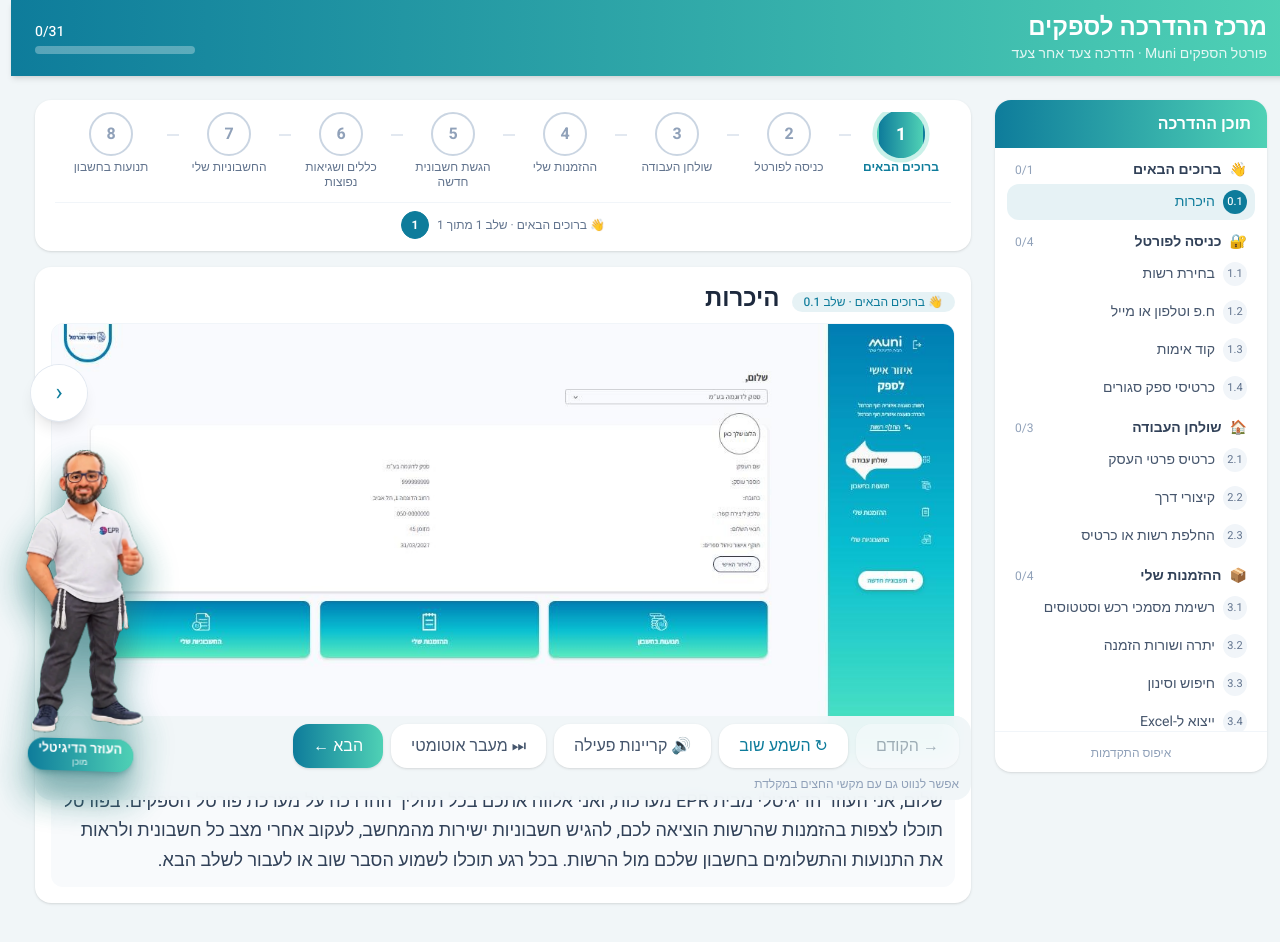
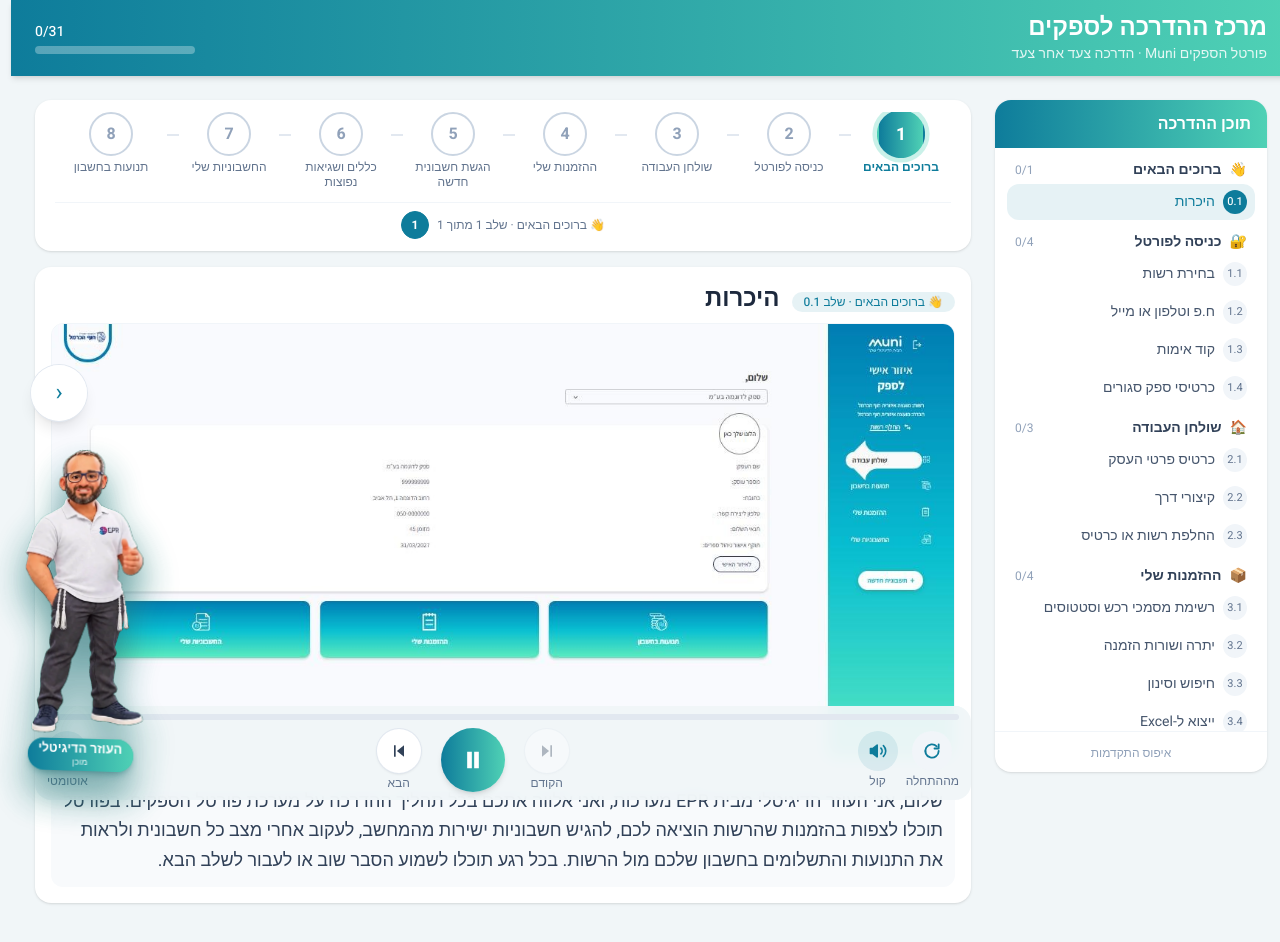
Before and after one commit to mimran2207-EPR/portel-sifkim, a React (Vite) app: page / in a window 1280 px wide. Shown: the top 942 px of the page. Built offline with nearby package versions, Linux system fonts and the light colour scheme.

Commit message:
ui: media-player control bar with play/pause, progress and icon buttons

```diff
--- a/src/App.tsx
+++ b/src/App.tsx
@@ -45,6 +45,8 @@
   const [narrate, setNarrate] = useState(isNarrationEnabled);
   const [autoAdvance, setAutoAdvance] = useState(loadAuto);
   const [activeWord, setActiveWord] = useState(-1);
+  const [paused, setPaused] = useState(false);
+  const [progress, setProgress] = useState(0);
   const autoTimer = useRef<ReturnType<typeof setTimeout> | undefined>(undefined);
 
   const step = allSteps[index];
@@ -66,6 +68,8 @@
   useEffect(() => {
     setLast(step.id);
     setActiveWord(-1);
+    setPaused(false);
+    setProgress(0);
     return () => clearTimeout(autoTimer.current);
   }, [step.id, replay]);
 
@@ -175,6 +179,8 @@
                 narrate={narrate}
                 onWord={setActiveWord}
                 onFinished={onNarrationFinished}
+                paused={paused}
+                onProgress={setProgress}
               />
             }
           />
@@ -190,6 +196,9 @@
               onToggleNarrate={toggleNarrate}
               autoAdvance={autoAdvance}
               onToggleAuto={toggleAuto}
+              paused={paused}
+              onTogglePause={() => setPaused((v) => !v)}
+              progress={progress}
             />
           </div>
         </main>
--- a/src/components/AvatarPanel.tsx
+++ b/src/components/AvatarPanel.tsx
@@ -1,7 +1,7 @@
 import { useEffect, useRef, useState } from "react";
 import type { Step } from "../content/types";
 import { TALK_FRAMES, avatarVideoUrl } from "../lib/media";
-import { narrate as startNarration } from "../lib/narration";
+import { narrate as startNarration, type NarrationControl } from "../lib/narration";
 import { stopSpeaking } from "../lib/speech";
 import { wordAtProgress } from "../lib/words";
 
@@ -13,6 +13,10 @@
   onWord?: (index: number) => void;
   /** Narration ended; `completed` is false when it was stopped or blocked. */
   onFinished?: (completed: boolean) => void;
+  /** Player pause: freezes the video or narration where it is. */
+  paused?: boolean;
+  /** Playback position 0..1 for the player progress bar. */
+  onProgress?: (fraction: number) => void;
 }
 
 // Playback order: the step's own recorded video → the module intro video (first
@@ -27,13 +31,15 @@
 // Floating 3D presenter card that sits on the screenshot. While narrating, the voice
 // level swaps between closed/half/open mouth frames (lip movement) and drives a glow.
 // Remount (via `key`) to restart playback for a step.
-export default function AvatarPanel({ step, introUrl, narrate, onWord, onFinished }: Props) {
+export default function AvatarPanel({ step, introUrl, narrate, onWord, onFinished, paused = false, onProgress }: Props) {
   const [phase, setPhase] = useState<Phase>("step-video");
   const [videoReady, setVideoReady] = useState(false);
   const [speaking, setSpeaking] = useState(false);
   const cardRef = useRef<HTMLDivElement>(null);
-  const handlersRef = useRef({ onWord, onFinished });
-  handlersRef.current = { onWord, onFinished };
+  const videoRef = useRef<HTMLVideoElement>(null);
+  const controlRef = useRef<NarrationControl | null>(null);
+  const handlersRef = useRef({ onWord, onFinished, onProgress });
+  handlersRef.current = { onWord, onFinished, onProgress };
 
   const videoSrc = phase === "step-video" ? avatarVideoUrl(step.id) : phase === "intro-video" ? introUrl : undefined;
 
@@ -44,7 +50,8 @@
 
   useEffect(() => {
     if (phase !== "narration" || !narrate) return;
-    return startNarration(step.id, step.script, {
+    const ctl = startNarration(step.id, step.script, {
+      onProgress: (f) => handlersRef.current.onProgress?.(f),
       onStart: () => setSpeaking(true),
       onEnd: (completed) => {
         setSpeaking(false);
@@ -58,17 +65,35 @@
         el.dataset.mouth = mouthFor(v);
       },
     });
+    controlRef.current = ctl;
+    return () => {
+      controlRef.current = null;
+      ctl();
+    };
   }, [phase, narrate, step.id, step.script]);
+
+  // Player pause / resume for whichever is playing (video or narration).
+  useEffect(() => {
+    const v = videoRef.current;
+    if (v && videoReady) {
+      if (paused) v.pause();
+      else void (v.play() as Promise<void> | undefined)?.catch?.(() => {});
+    } else if (controlRef.current) {
+      if (paused) controlRef.current.pause?.();
+      else controlRef.current.resume?.();
+    }
+  }, [paused, videoReady]);
 
   useEffect(() => () => stopSpeaking(), []);
 
-  const status = videoReady ? "▶ מציג סרטון" : speaking ? "🔊 מסביר…" : narrate ? "מוכן" : "🔇 קריינות כבויה";
+  const status = paused ? "⏸ מושהה" : videoReady ? "▶ מציג סרטון" : speaking ? "🔊 מסביר…" : narrate ? "מוכן" : "🔇 קריינות כבויה";
 
   return (
     <aside aria-label="העוזר הדיגיטלי, המדריך" className="avatar-stage">
       <div ref={cardRef} data-mouth="0" className={`avatar-3d ${speaking ? "is-speaking" : ""}`}>
         {videoSrc && (
           <video
+            ref={videoRef}
             key={videoSrc}
             src={videoSrc}
             autoPlay
@@ -82,6 +107,7 @@
             onTimeUpdate={(e) => {
               // The step's own video speaks the script: drive the karaoke caption from it.
               const v = e.currentTarget;
+              if (v.duration > 0) handlersRef.current.onProgress?.(v.currentTime / v.duration);
               if (phase === "step-video" && v.duration > 0) handlersRef.current.onWord?.(wordAtProgress(step.script, v.currentTime / v.duration));
             }}
             onEnded={() => {
--- a/src/components/Controls.tsx
+++ b/src/components/Controls.tsx
@@ -9,57 +9,160 @@
   onToggleNarrate: () => void;
   autoAdvance: boolean;
   onToggleAuto: () => void;
+  paused: boolean;
+  onTogglePause: () => void;
+  /** Playback position of the current step, 0..1. */
+  progress: number;
 }
 
-const base =
-  "rounded-2xl px-5 py-2.5 font-medium shadow-sm transition focus-visible:outline-2 focus-visible:outline-offset-2 focus-visible:outline-[#0e7c9b] disabled:cursor-not-allowed disabled:opacity-40";
+// Media-player style bar (RTL): previous on the right, a big play/pause in the middle,
+// next on the left; replay / narration / auto-advance as secondary icon buttons.
+const Icon = {
+  // In RTL "previous" points right and "next" points left.
+  prev: (
+    <svg viewBox="0 0 24 24" className="h-5 w-5" fill="currentColor" aria-hidden="true">
+      <path d="M6 5h2v14H6zM9.5 12 18 5v14z" transform="matrix(-1 0 0 1 24 0)" />
+    </svg>
+  ),
+  next: (
+    <svg viewBox="0 0 24 24" className="h-5 w-5" fill="currentColor" aria-hidden="true">
+      <path d="M6 5h2v14H6zM9.5 12 18 5v14z" />
+    </svg>
+  ),
+  play: (
+    <svg viewBox="0 0 24 24" className="h-7 w-7" fill="currentColor" aria-hidden="true">
+      <path d="M8 5v14l11-7z" transform="matrix(-1 0 0 1 24 0)" />
+    </svg>
+  ),
+  pause: (
+    <svg viewBox="0 0 24 24" className="h-7 w-7" fill="currentColor" aria-hidden="true">
+      <path d="M7 5h4v14H7zM13 5h4v14h-4z" />
+    </svg>
+  ),
+  replay: (
+    <svg viewBox="0 0 24 24" className="h-5 w-5" fill="none" stroke="currentColor" strokeWidth="2.2" strokeLinecap="round" strokeLinejoin="round" aria-hidden="true">
+      <path d="M20 12a8 8 0 1 1-2.34-5.66" />
+      <path d="M20 4v5h-5" />
+    </svg>
+  ),
+  soundOn: (
+    <svg viewBox="0 0 24 24" className="h-5 w-5" fill="none" stroke="currentColor" strokeWidth="2" strokeLinecap="round" strokeLinejoin="round" aria-hidden="true">
+      <path d="M11 5 6 9H3v6h3l5 4z" fill="currentColor" />
+      <path d="M15.5 8.5a5 5 0 0 1 0 7M18.5 5.5a9 9 0 0 1 0 13" />
+    </svg>
+  ),
+  soundOff: (
+    <svg viewBox="0 0 24 24" className="h-5 w-5" fill="none" stroke="currentColor" strokeWidth="2" strokeLinecap="round" strokeLinejoin="round" aria-hidden="true">
+      <path d="M11 5 6 9H3v6h3l5 4z" fill="currentColor" />
+      <path d="m16 9 6 6M22 9l-6 6" />
+    </svg>
+  ),
+  auto: (
+    <svg viewBox="0 0 24 24" className="h-5 w-5" fill="none" stroke="currentColor" strokeWidth="2" strokeLinecap="round" strokeLinejoin="round" aria-hidden="true">
+      <path d="M17 2l4 4-4 4" />
+      <path d="M3 11v-1a4 4 0 0 1 4-4h14" />
+      <path d="M7 22l-4-4 4-4" />
+      <path d="M21 13v1a4 4 0 0 1-4 4H3" />
+    </svg>
+  ),
+};
 
-export default function Controls({ isFirst, isLast, finished, onPrev, onNext, onReplay, narrate, onToggleNarrate, autoAdvance, onToggleAuto }: Props) {
+const round =
+  "flex items-center justify-center rounded-full transition focus-visible:outline-2 focus-visible:outline-offset-2 focus-visible:outline-[#0e7c9b] disabled:cursor-not-allowed disabled:opacity-35";
+
+function Labeled({ label, children }: { label: string; children: React.ReactNode }) {
+  return (
+    <div className="flex flex-col items-center gap-0.5">
+      {children}
+      <span className="text-[0.68rem] text-slate-500 md:text-xs" aria-hidden="true">
+        {label}
+      </span>
+    </div>
+  );
+}
+
+export default function Controls(p: Props) {
+  const toggle = (on: boolean) => (on ? "bg-[#0e7c9b]/10 text-[#0e7c9b]" : "bg-slate-100 text-slate-400");
   return (
     <div className="flex flex-col gap-2">
-      <div className="flex flex-wrap items-center gap-2">
-        <button type="button" className={`${base} bg-white text-slate-700 hover:bg-slate-50`} onClick={onPrev} disabled={isFirst}>
-          <span aria-hidden="true">→ </span>הקודם
+      {/* playback progress of the current step */}
+      <div className="h-1.5 w-full overflow-hidden rounded-full bg-slate-200" role="progressbar" aria-label="התקדמות ההסבר" aria-valuemin={0} aria-valuemax={100} aria-valuenow={Math.round(p.progress * 100)}>
+        <div className="muni-gradient h-full transition-[width] duration-200" style={{ width: `${Math.round(p.progress * 100)}%` }} />
+      </div>
+
+      <div className="flex items-center justify-between gap-2">
+        {/* secondary (right side in RTL) */}
+        <div className="flex items-center gap-2">
+          <Labeled label="מההתחלה">
+            <button type="button" aria-label="השמע שוב" title="השמע שוב מההתחלה" onClick={p.onReplay} className={`${round} h-10 w-10 bg-slate-100 text-[#0e7c9b] hover:bg-slate-200`}>
+              {Icon.replay}
             </button>
-        <button type="button" className={`${base} bg-white text-[#0e7c9b] hover:bg-slate-50`} onClick={onReplay}>
-          <span aria-hidden="true">↻ </span>השמע שוב
-        </button>
+          </Labeled>
+          <Labeled label={p.narrate ? "קול" : "מושתק"}>
             <button
               type="button"
-          aria-pressed={narrate}
-          className={`${base} bg-white text-slate-600 hover:bg-slate-50`}
-          onClick={onToggleNarrate}
+              aria-pressed={p.narrate}
+              aria-label={p.narrate ? "קריינות פעילה" : "קריינות כבויה"}
+              title={p.narrate ? "השתקת הקריינות" : "הפעלת הקריינות"}
+              onClick={p.onToggleNarrate}
+              className={`${round} h-10 w-10 ${toggle(p.narrate)}`}
             >
-          <span aria-hidden="true">{narrate ? "🔊 " : "🔇 "}</span>
-          {narrate ? "קריינות פעילה" : "קריינות כבויה"}
+              {p.narrate ? Icon.soundOn : Icon.soundOff}
             </button>
+          </Labeled>
+        </div>
+
+        {/* main transport */}
+        <div className="flex items-center gap-3 md:gap-5">
+          <Labeled label="הקודם">
+            <button type="button" aria-label="הקודם" title="המסך הקודם" onClick={p.onPrev} disabled={p.isFirst} className={`${round} h-11 w-11 bg-white text-slate-700 shadow-sm ring-1 ring-slate-200 hover:bg-slate-50`}>
+              {Icon.prev}
+            </button>
+          </Labeled>
           <button
             type="button"
-          aria-pressed={autoAdvance}
-          className={`${base} bg-white text-slate-600 hover:bg-slate-50`}
-          onClick={onToggleAuto}
+            aria-label={p.paused ? "המשך" : "השהה"}
+            title={p.paused ? "המשך" : "השהה"}
+            onClick={p.onTogglePause}
+            className={`${round} muni-gradient h-14 w-14 text-white shadow-md hover:brightness-105 md:h-16 md:w-16`}
           >
-          <span aria-hidden="true">{autoAdvance ? "⏭ " : "⏸ "}</span>
-          {autoAdvance ? "מעבר אוטומטי" : "מעבר ידני"}
+            {p.paused ? Icon.play : Icon.pause}
           </button>
-        <button type="button" className={`${base} muni-gradient text-white hover:brightness-105`} onClick={onNext}>
-          {isLast ? (
-            <>
-              סיום ההדרכה <span aria-hidden="true">🎉</span>
-            </>
-          ) : (
-            <>
-              הבא<span aria-hidden="true"> ←</span>
-            </>
-          )}
+          <Labeled label={p.isLast ? "סיום" : "הבא"}>
+            <button
+              type="button"
+              aria-label={p.isLast ? "סיום ההדרכה" : "הבא"}
+              title={p.isLast ? "סיום ההדרכה" : "המסך הבא"}
+              onClick={p.onNext}
+              className={`${round} h-11 w-11 bg-white text-slate-700 shadow-sm ring-1 ring-slate-200 hover:bg-slate-50`}
+            >
+              {p.isLast ? <span aria-hidden="true">🎉</span> : Icon.next}
             </button>
+          </Labeled>
         </div>
-      {isLast && finished && (
-        <p role="status" className="text-sm font-medium text-[#0e7c9b]">
+
+        {/* secondary (left side in RTL) */}
+        <div className="flex items-center gap-2">
+          <Labeled label={p.autoAdvance ? "אוטומטי" : "ידני"}>
+            <button
+              type="button"
+              aria-pressed={p.autoAdvance}
+              aria-label={p.autoAdvance ? "מעבר אוטומטי" : "מעבר ידני"}
+              title={p.autoAdvance ? "מעבר אוטומטי לשלב הבא (לחצו לביטול)" : "מעבר ידני (לחצו להפעלת מעבר אוטומטי)"}
+              onClick={p.onToggleAuto}
+              className={`${round} h-10 w-10 ${toggle(p.autoAdvance)}`}
+            >
+              {Icon.auto}
+            </button>
+          </Labeled>
+        </div>
+      </div>
+
+      {p.isLast && p.finished && (
+        <p role="status" className="text-center text-sm font-medium text-[#0e7c9b]">
           כל הכבוד! סיימתם את ההדרכה.
         </p>
       )}
-      <p className="hidden text-xs text-slate-400 md:block">אפשר לנווט גם עם מקשי החצים במקלדת</p>
     </div>
   );
 }
--- a/src/lib/narration.ts
+++ b/src/lib/narration.ts
@@ -2,7 +2,7 @@
 // is missing or can't be decoded, falls back to the browser's own Hebrew speech.
 // While speaking it reports the current word (karaoke caption) and a 0..1 voice level
 // (drives the avatar's "talking" animation).
-import { speak, stopSpeaking } from "./speech";
+import { pauseSpeaking, resumeSpeaking, speak, stopSpeaking } from "./speech";
 import { wordAtChar, wordAtProgress } from "./words";
 
 export function narrationUrl(id: string): string {
@@ -15,6 +15,15 @@
   onEnd?: (completed: boolean) => void;
   onWord?: (index: number) => void;
   onLevel?: (level: number) => void;
+  /** Playback position 0..1 (drives the player progress bar). */
+  onProgress?: (fraction: number) => void;
+}
+
+/** Calling it stops the narration; it can also pause and resume it. */
+export type NarrationControl = (() => void) & { pause: () => void; resume: () => void };
+
+function control(stop: () => void, pause: () => void, resume: () => void): NarrationControl {
+  return Object.assign(stop, { pause, resume });
 }
 
 let audioCtx: AudioContext | undefined;
@@ -53,7 +62,7 @@
 const synthetic = (t: number) => 0.35 + 0.3 * Math.abs(Math.sin(t / 90)) + 0.15 * Math.abs(Math.sin(t / 37));
 
 /** Starts narrating a step; returns a function that stops it. */
-export function narrate(id: string, text: string, handlers: NarrationHandlers = {}): () => void {
+export function narrate(id: string, text: string, handlers: NarrationHandlers = {}): NarrationControl {
   let stopped = false;
   let finished = false;
   let timer: ReturnType<typeof setInterval> | undefined;
@@ -87,7 +96,10 @@
         handlers.onWord?.(0);
         loop((now) => handlers.onLevel?.(speaking ? synthetic(now) : 0));
       },
-      onBoundary: (c) => handlers.onWord?.(wordAtChar(text, c)),
+      onBoundary: (c) => {
+        handlers.onWord?.(wordAtChar(text, c));
+        handlers.onProgress?.(Math.min(1, c / Math.max(1, text.length)));
+      },
       onEnd: (completed) => {
         speaking = false;
         finish(completed);
@@ -99,11 +111,15 @@
     audio = new Audio(narrationUrl(id));
   } catch {
     fallback();
-    return () => {
+    return control(
+      () => {
         stopped = true;
         stopSpeaking();
         finish(false);
-    };
+      },
+      pauseSpeaking,
+      resumeSpeaking,
+    );
   }
 
   const a = audio;
@@ -111,11 +127,17 @@
     handlers.onStart?.();
     const level = analyserFor(a);
     loop((now) => {
-      if (a.duration > 0) handlers.onWord?.(wordAtProgress(text, a.currentTime / a.duration));
+      if (a.duration > 0) {
+        handlers.onWord?.(wordAtProgress(text, a.currentTime / a.duration));
+        handlers.onProgress?.(a.currentTime / a.duration);
+      }
       handlers.onLevel?.(a.paused ? 0 : level ? level() : synthetic(now));
     });
   };
-  a.onended = () => finish(true);
+  a.onended = () => {
+    handlers.onProgress?.(1);
+    finish(true);
+  };
   a.onerror = () => {
     if (!stopped) fallback();
   };
@@ -126,10 +148,20 @@
     if (err instanceof DOMException && err.name === "NotAllowedError") finish(false);
   });
 
-  return () => {
+  return control(
+    () => {
       stopped = true;
       a.pause();
       stopSpeaking();
       finish(false);
-  };
+    },
+    () => {
+      a.pause();
+      pauseSpeaking();
+    },
+    () => {
+      if (a.error) resumeSpeaking();
+      else void (a.play() as Promise<void> | undefined)?.catch?.(() => {});
+    },
+  );
 }
```
Also changed, not shown: src/lib/speech.ts (+16 -0 lines), 1 other file (tests, documents, lock files or other folders). Lines whose indentation alone changed are shown as unchanged.
